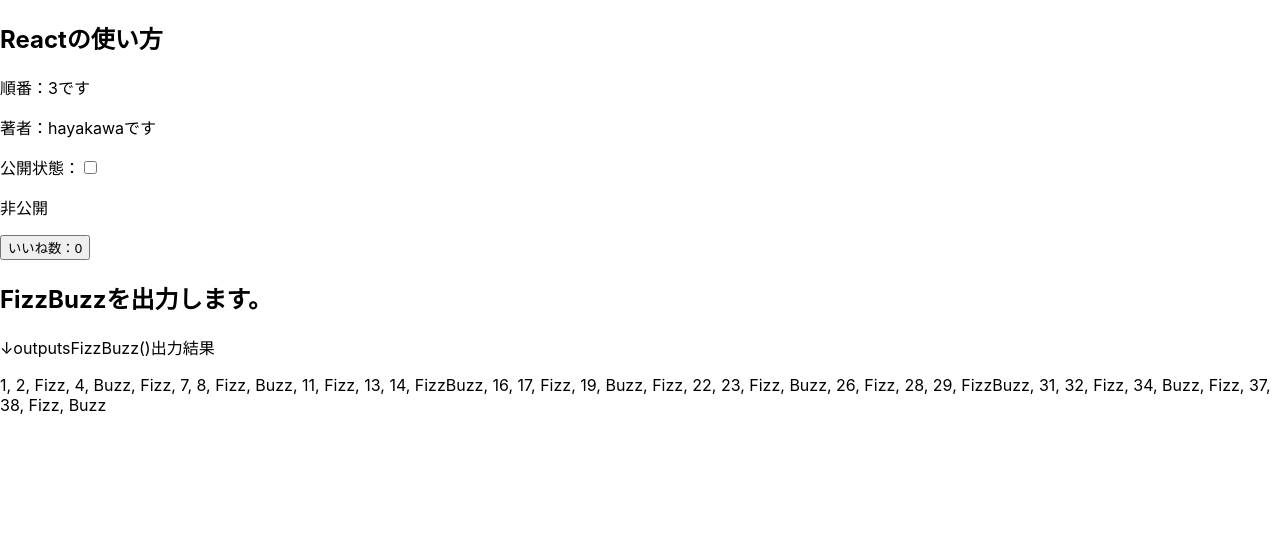
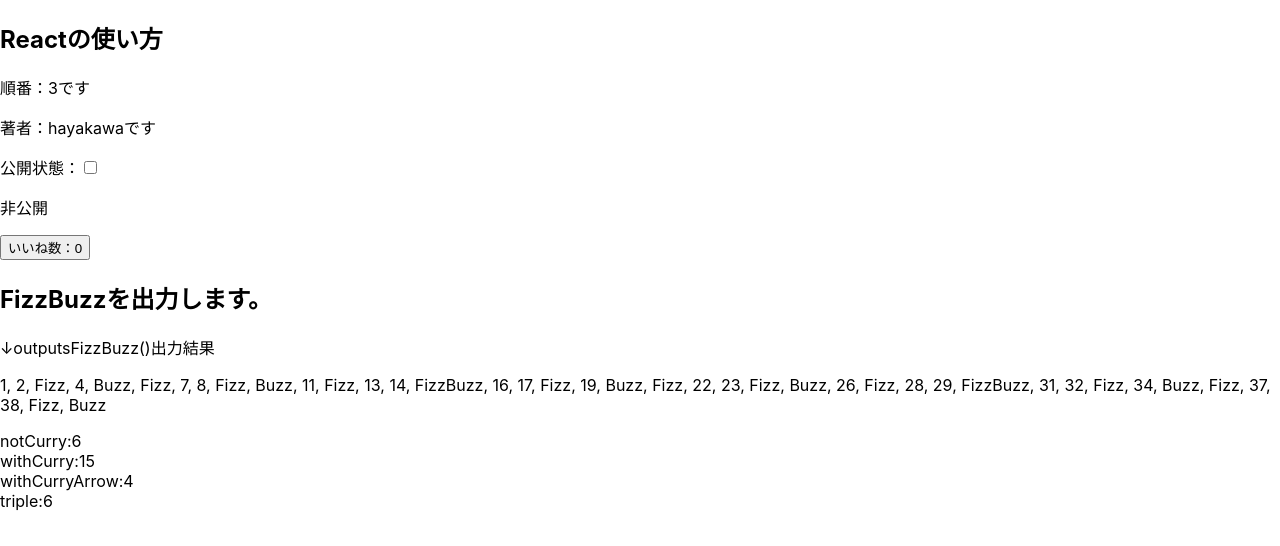
Before and after one commit to w8f/react-first-app, a React (Create React App) app in the folder react-sample/: page / in a window 1280 px wide. Shown: the top 546 px of the page. Built offline with nearby package versions, Linux system fonts and the light colour scheme.

Commit message:
カリー化について学習

```diff
--- a/react-sample/src/Blog.jsx
+++ b/react-sample/src/Blog.jsx
@@ -1,6 +1,7 @@
 import React from "react";
 import Article from "./Article";
 import FizzBuzz from "./FizzBuzz";
+import Curry from "./Curry";
 
 // class component
 class Blog extends React.Component {
@@ -106,6 +107,7 @@
           count={this.state.count}
         />
         <FizzBuzz />
+        <Curry />
       </>
 
       // <React.Fragment>
--- /dev/null
+++ b/react-sample/src/Curry.jsx
@@ -0,0 +1,61 @@
+import React from "react";
+
+/**
+ * カリー化について学習してみた。
+ * What is カリー化?
+ * 複数の引数を取る関数を、より少ない引数を取る関数に分割して入れ子にすること
+ * @see https://qiita.com/KtheS/items/1a93ba0a6d722a534439
+ * @see https://qiita.com/terry_6518/items/4b39826d9ee76076a0a7
+ */
+const Curry = () => {
+  // case 1. カリー化なし
+  const notCurry = (n, m) => {
+    return n * m;
+  };
+
+  // case 2. カリー化
+  const withCurry = (n) => {
+    return (m) => n * m;
+  };
+  // case 3.カリー化（アロー関数）
+  const withCurryArrow = (n) => (m) => n * m;
+
+  /**
+   * 部分適応
+   * カリー化された関数の一部の引数を固定して、新しい関数をつくること。
+   */
+
+  // 上記withCurryArrowの一部を利用して新たな関数を作ることができる。
+  const triple = withCurryArrow(3);
+  // triple(2) → return : 6 1つ目の引数に3が固定されているため、常に3の倍数を返す関数として機能する。
+  // 高階関数や部分適応を使うことで、一時的な変数が不要となり、その分コードが簡潔になるという恩恵が得られる！
+
+  // カリー化の別例
+  const add = (x, y) => x + y;
+  const addWithCurry = (x) => (y) => x + y;
+  addWithCurry(1)(2);
+
+  /**
+   * ↑上記の例
+   * 1.addWithCurryはxを受け取る
+   * 2.この瞬間は1に化けるため、addWithCurry(1)は(y) => 1 + y という関数を返す。
+   * 3.addWithCurry(1)から帰ってきた関数に(2)というカッコがつくことになるので、ここでyが2に化ける。
+   * 4.1+2が計算され、3がreturn
+   */
+
+  /**
+   * カリー化とは、複数の引数を取る関数を、
+   * 引数が元の関数で、戻り値が引数として元の関数の残りの引数を受け取り、
+   * それを使って結果を返す関数である高階関数にすること。
+   */
+  return (
+    <>
+      <div>notCurry:{notCurry(2, 3)}</div>
+      <div>withCurry:{withCurry(3)(5)}</div>
+      <div>withCurryArrow:{withCurryArrow(4)(1)}</div>
+      <div>triple:{triple(2)}</div>
+    </>
+  );
+};
+
+export default Curry;
```
